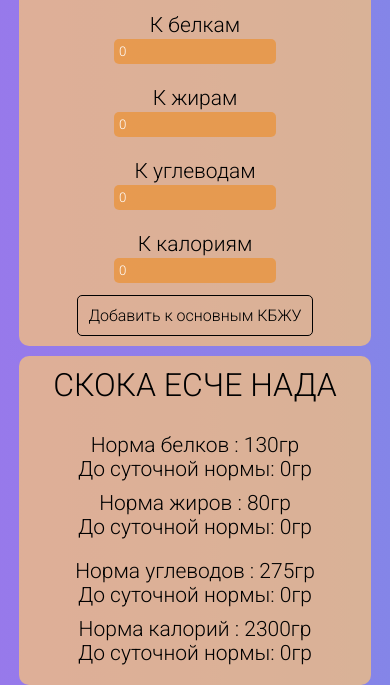
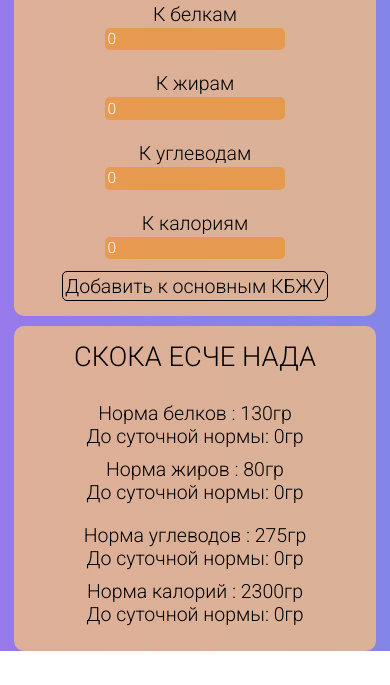
Before and after one commit to Danya22873/bzhu, a plain HTML site: page index.html in a window 390 px wide. Shown: the part 453-1138 px from the top of the page. After the commit the page ends 1104 px from the top, so only its background shows below. Drawn offline with Linux system fonts and the light colour scheme.

Commit message:
Add files via upload

```diff
--- a/style.css
+++ b/style.css
@@ -38,7 +38,7 @@ body {
     justify-content: center;
     align-items: center;
     width: 80vw;
-    padding: 10px;
+    padding: 15px;
     margin: 10px auto 0;
     -webkit-border-radius: 5px;
     -moz-border-radius: 5px;
@@ -57,11 +57,12 @@ body {
     margin: 10px 0 10px 0;
 }
 p{
-    font-size: 21px;
+    font-size: 1.5vw;
 }
 
 .btn{
-    padding: 10px;
+    font-size: 1.5vw;
+    padding: 0.6vw;
     border: 1px solid black;
     -webkit-border-radius: 2px;
     -moz-border-radius: 2px;
@@ -73,6 +74,10 @@ p{
     transition: ease-in-out 0.2s;
     cursor: pointer;
 }
+h1{
+    font-size: 2vw;
+}
+
 .btn:hover{
     background-color: #82eee5;
     color: #383030;
@@ -83,7 +88,7 @@ input{
     background-color: rgba(239, 138, 25, 0.56);
     color: #fff;
     border: 0;
-    padding: 5px;
+    padding: 0.6vw;
     -webkit-border-radius: 5px;
     -moz-border-radius: 5px;
     border-radius: 5px;
@@ -93,6 +98,7 @@ input{
     -o-transition: ease-in-out 0.2s;
     transition: ease-in-out 0.2s;
     cursor: pointer;
+    font-size: 1.3vw;
 }
 input:hover{
     background-color: rgba(130, 238, 229, 0.79);
@@ -104,6 +110,8 @@ input:focus{
     color: #000;
     transform: scale(1.05);
 }
+
+
 @media (max-width: 800px) {
     .now{
         width: 85vw;
@@ -111,4 +119,16 @@ input:focus{
     .bzu{
         flex-direction: column;
     }
+    h1{
+        font-size: 7vw;
+    }
+    p{
+        font-size: 5vw;
+    }
+    input{
+        font-size: 4vw;
+    }
+    .btn{
+        font-size: 5vw;
+    }
 }
```
